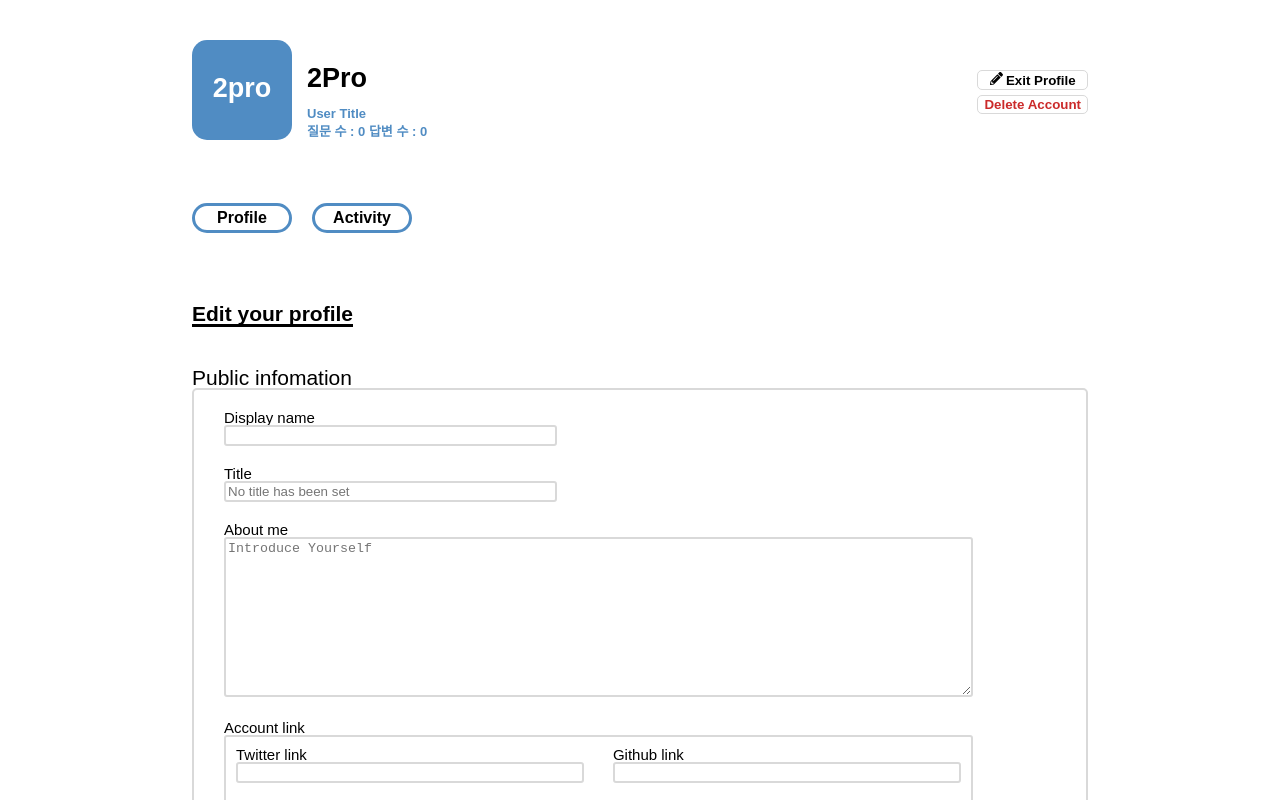
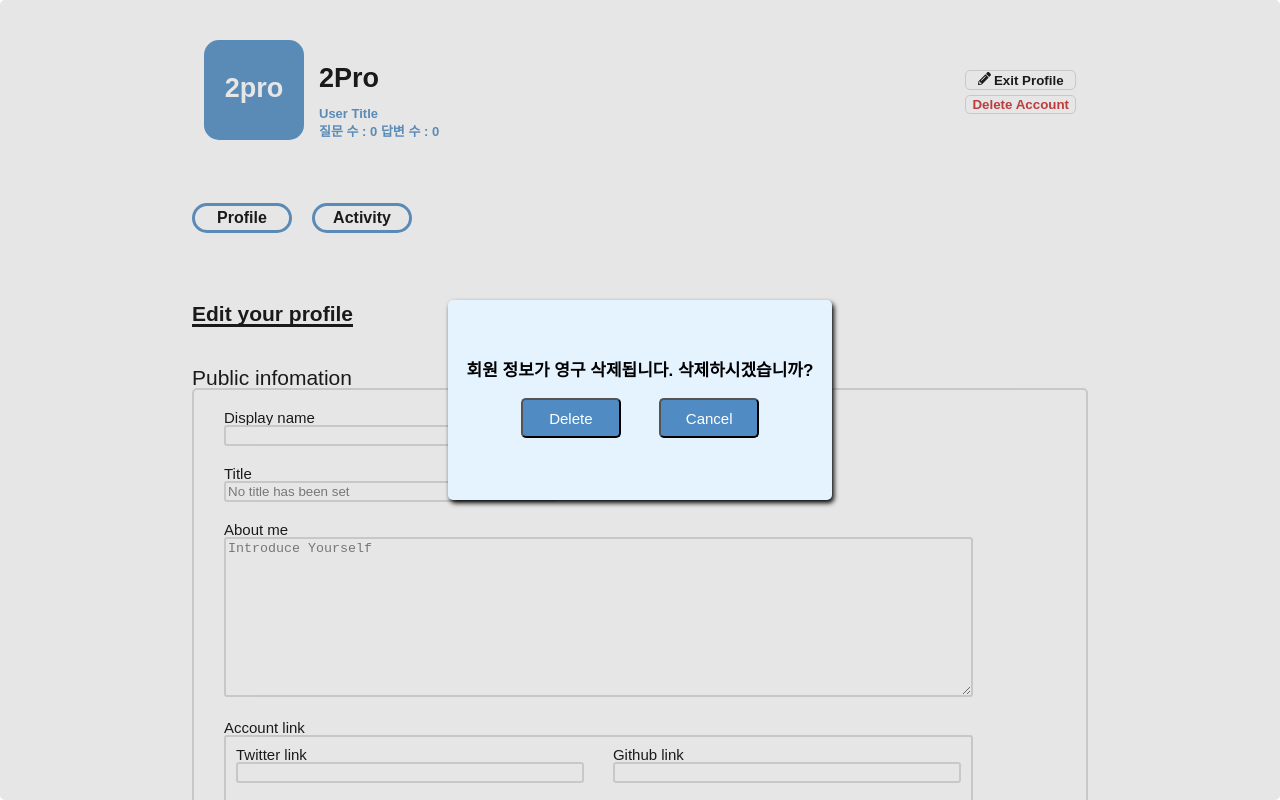
Before and after one commit to codestates-seb/seb43_pre_002, a React (Create React App) app in the folder client/: page /myedit in a window 1280 px wide. Both pictures are taken after a click on the button "Delete Account". Shown: the top 800 px of the page. Built offline with nearby package versions, Linux system fonts and the light colour scheme.

Commit message:
Feat: 마이페이지 회원 탈퇴 모달 추가

```diff
--- /dev/null
+++ b/client/src/components/DeleteModal.jsx
@@ -0,0 +1,91 @@
+import styled from 'styled-components';
+
+function DeleteModal({ isOpen, setIsOpen }) {
+	const closeModalHandler = () => {
+		setIsOpen(false);
+	};
+
+	return (
+		<ModalContainer>
+			{isOpen ? (
+				<ModalBackdrop onClick={closeModalHandler}>
+					<ModalView onClick={(e) => e.stopPropagation()}>
+						<p className="modal-text">
+							회원 정보가 영구 삭제됩니다. 삭제하시겠습니까?
+						</p>
+						<div className="button-container">
+							<button className="button-container__button" type="button">
+								Delete
+							</button>
+							<button
+								className="button-container__button"
+								type="button"
+								onClick={closeModalHandler}
+							>
+								Cancel
+							</button>
+						</div>
+					</ModalView>
+				</ModalBackdrop>
+			) : null}
+		</ModalContainer>
+	);
+}
+
+export default DeleteModal;
+
+const ModalContainer = styled.div`
+	display: flex;
+`;
+
+const ModalBackdrop = styled.div`
+	position: fixed;
+	top: 0;
+	bottom: 0;
+	left: 0;
+	right: 0;
+	width: 100%;
+	height: 100%;
+	background: rgba(128, 128, 128, 0.2);
+	display: flex;
+	justify-content: center;
+	align-items: center;
+	border-radius: 5px;
+	z-index: 99;
+`;
+
+const ModalView = styled.div`
+	display: flex;
+	flex-direction: column;
+	justify-content: center;
+	align-items: center;
+	position: absolute;
+	top: 50%;
+	left: 50%;
+	transform: translate(-50%, -50%);
+	background-color: #e5f3ff; // 전역 변수로 바꾸기
+	width: 30%;
+	height: 25%;
+	color: black;
+	box-shadow: 2px 3px 5px 0;
+	border-radius: 5px;
+	.modal-text {
+		font-size: var(--font-title-small);
+		font-weight: 700;
+		margin-bottom: 5%;
+	}
+	.button-container {
+		display: flex;
+		justify-content: center;
+		width: 100%;
+	}
+	.button-container__button {
+		font-size: var(--font-large);
+		color: white;
+		background-color: var(--main-color);
+		margin: 0 5%;
+		width: 100px;
+		height: 40px;
+		border-radius: 5px;
+	}
+`;
--- a/client/src/pages/mypage/myheader.js
+++ b/client/src/pages/mypage/myheader.js
@@ -1,9 +1,17 @@
 import { Link } from 'react-router-dom';
 import { FaPencilAlt } from 'react-icons/fa';
+import { useState } from 'react';
 import styled from 'styled-components';
 import GlobalStyles from '../../styles/GlobalStyles.style';
+import DeleteModal from '../../components/DeleteModal';
 
 function MyHeader() {
+	const [isOpen2, setIsOpen2] = useState(false);
+
+	const handleClick2 = () => {
+		setIsOpen2(!isOpen2);
+	};
+
 	return (
 		<Wrap>
 			<GlobalStyles />
@@ -23,7 +31,10 @@ function MyHeader() {
 							<Span>Exit Profile</Span>
 						</Link>
 					</ButtonEdit>
-					<ButtonDelete type="button">Delete Account</ButtonDelete>
+					<ButtonDelete type="button" onClick={handleClick2}>
+						Delete Account
+					</ButtonDelete>
+					<DeleteModal isOpen={isOpen2} setIsOpen={setIsOpen2} />
 				</Buttons>
 			</ProfileHeader>
 			<PageButtons>
@@ -51,7 +62,7 @@ const ProfileHeader = styled.div`
 	align-items: center;
 	width: 70vw;
 	height: 26%;
-	padding: 0 12ßpx;
+	padding: 0 12px;
 `;
 
 const Profile = styled.div`
```
